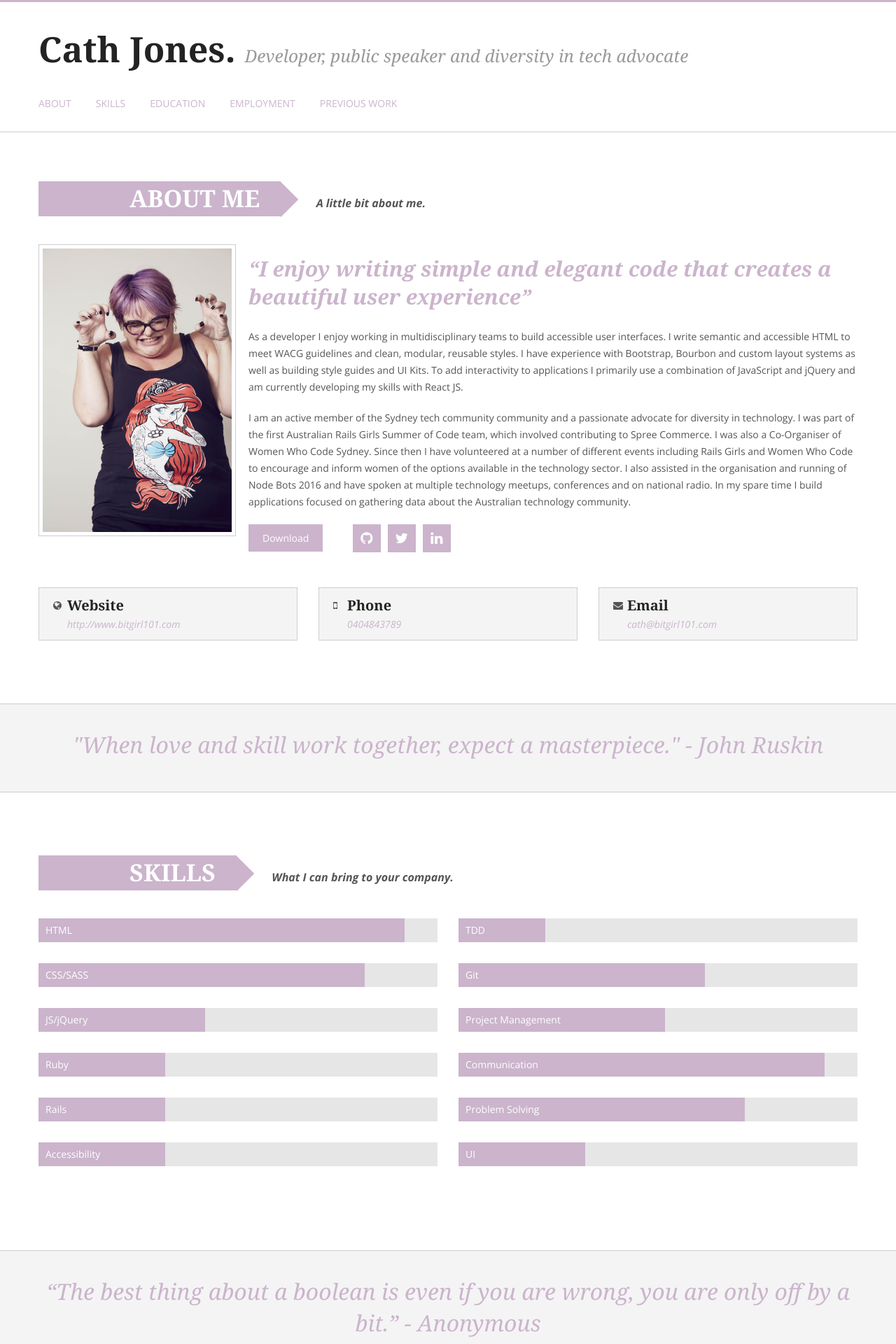
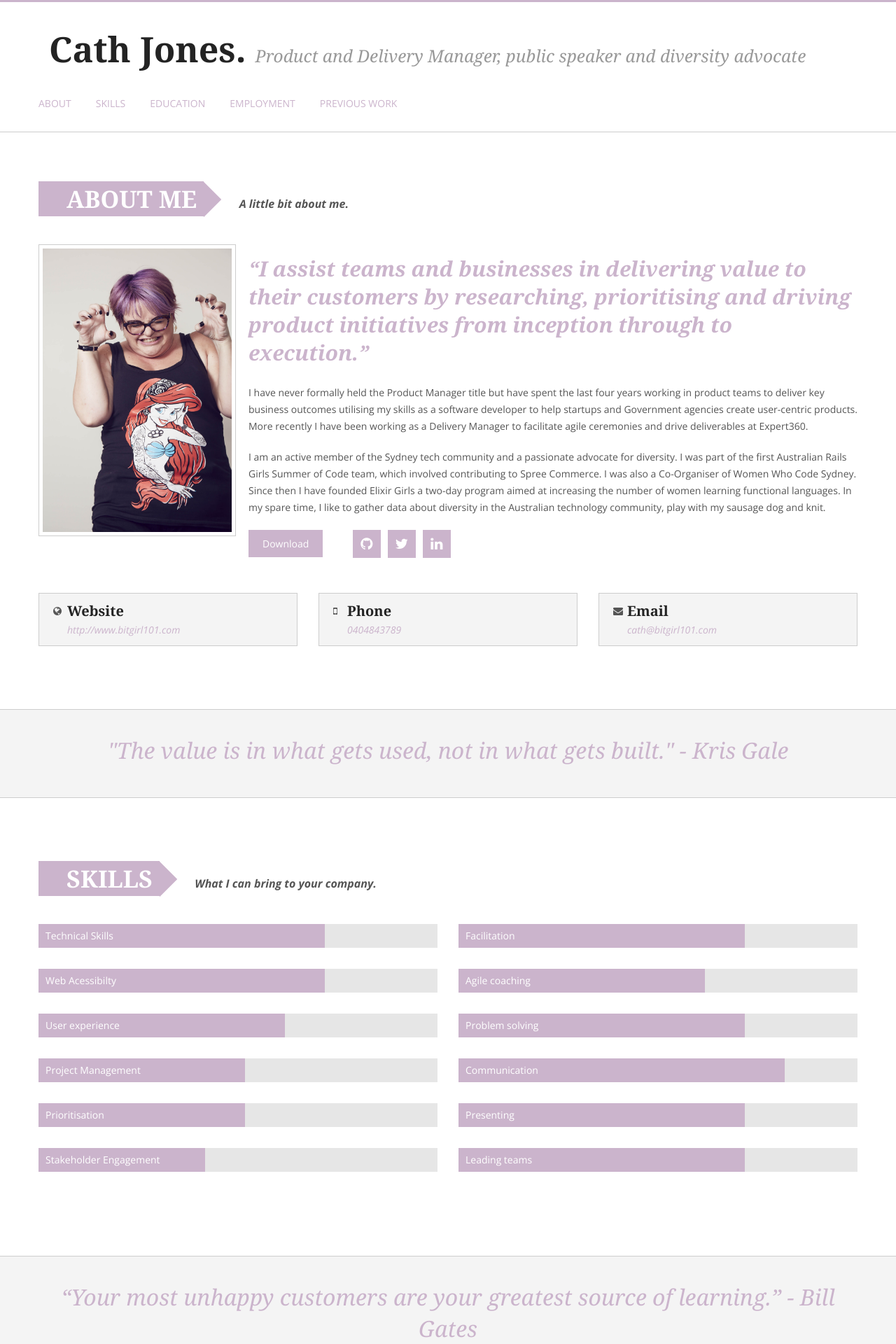
Before and after one commit to catherine-jones/catherine-jones.github.io, a Jekyll site: the page index.html, which Jekyll copies as it is, in a window 1280 px wide. Shown: the top 1920 px of the page at 70% size. Built offline with Jekyll 4.4.1, drawn with Linux system fonts in a browser that asks for light colours; nearby versions of some CDN libraries; comment, search, counter and statistics services are not loaded; some of the changed text lies outside the part shown.

Commit message:
product updates

```diff
--- a/css/skins/lilac/lilac.css
+++ b/css/skins/lilac/lilac.css
@@ -8,6 +8,9 @@ aside .tags li,
 .social li{
   background: #CBB4CC;
   background-color: #CBB4CC;
+}
+.title_section h1 {
+  padding: 10px 10px 10px 40px;
 }
 .img-preview {
   background: #CBB4CC;
@@ -46,11 +49,19 @@ ul.check li i{
 
 .arrow_box {
   position: relative;
-  left: -4px;
-  top: -6px;
+  left: 0;
+  top: -3px;
   background: #CBB4CC;
   border: 0 solid #CBB4CC;
 }
+
+@media (min-width: 998px){
+  .arrow_box {
+    top: -7px;
+    left: -4px;
+  }
+}
+
 .arrow_box:after, .arrow_box:before {
   left: 100%;
   top: 50%;
@@ -73,3 +84,9 @@ ul.check li i{
   border-width: 25px;
   margin-top: -25px;
 }
+
+
+
+.logo .title_logo{
+  padding:30px 15px;
+}
--- a/index.html
+++ b/index.html
@@ -36,7 +36,7 @@
       <div class="container">
         <div class="row-fluid">
           <div class="title_logo">
-            <h1>Cath Jones. <small>Developer, public speaker and diversity in tech advocate</small></h1>
+            <h1>Cath Jones. <small>Product and Delivery Manager, public&nbsp;speaker and diversity advocate</small></h1>
           </div>
         </div>
       </div>
@@ -75,10 +75,10 @@
           </div>
 
           <div class="span9">
-            <h1 class="title_resalt">“I enjoy writing simple and elegant code that creates a beautiful user experience”</h1>
+            <h1 class="title_resalt">“I assist teams and businesses in delivering value to their customers by researching, prioritising and driving product initiatives from inception through to execution.”</h1>
 
-            <p>As a developer I enjoy working in multidisciplinary teams to build accessible user interfaces. I write semantic and accessible HTML to meet WACG guidelines and clean, modular, reusable styles. I have experience with Bootstrap, Bourbon and custom layout systems as well as building style guides and UI Kits. To add interactivity to applications I primarily use a combination of JavaScript and jQuery and am currently developing my skills with React JS.</p>
-            <p>I am an active member of the Sydney tech community community and a passionate advocate for diversity in technology. I was part of the first Australian Rails Girls Summer of Code team, which involved contributing to Spree Commerce. I was also a Co-Organiser of Women Who Code Sydney. Since then I have volunteered at a number of different events including Rails Girls and Women Who Code to encourage and inform women of the options available in the technology sector. I also assisted in the organisation and running of Node Bots 2016 and have spoken at multiple technology meetups, conferences and on national radio. In my spare time I build applications focused on gathering data about the Australian technology community.</p>
+            <p>I have never formally held the Product Manager title but have spent the last four years working in product teams to deliver key business outcomes utilising my skills as a software developer to help startups and Government agencies create user-centric products. More recently I have been working as a Delivery Manager to facilitate agile ceremonies and drive deliverables at Expert360.</p>
+            <p>I am an active member of the Sydney tech community and a passionate advocate for diversity. I was part of the first Australian Rails Girls Summer of Code team, which involved contributing to Spree Commerce. I was also a Co-Organiser of Women Who Code Sydney. Since then I have founded Elixir Girls a two-day program aimed at increasing the number of women learning functional languages. In my spare time, I like to gather data about diversity in the Australian technology community, play with my sausage dog and knit.</p>
 
             <div class="row-fluid">
               <div class="span2 download">
@@ -129,7 +129,7 @@
      <!-- Title Area -->
     <section class="title_area">
       <div class="container">
-        <h1>"When love and skill work together, expect a masterpiece." - John Ruskin</h1>
+        <h1>"The value is in what gets used, not in what gets built." - Kris Gale</h1>
       </div>
     </section>
     <!-- End Title Area-->
@@ -149,22 +149,22 @@
           <!-- Our Skills-->
           <div class="span6">
             <div class="meter color nostripes">
-              <span style="width: 90%"><span>HTML</span></span>
+              <span style="width: 70%"><span>Technical Skills</span></span>
             </div>
             <div class="meter color nostripes">
-              <span style="width: 80%"><span>CSS/SASS</span></span>
+              <span style="width: 70%"><span>Web Acessibilty</span></span>
             </div>
             <div class="meter color nostripes">
-              <span style="width: 40%"><span>JS/jQuery</span></span>
+              <span style="width: 60%"><span>User experience</span></span>
             </div>
             <div class="meter color nostripes">
-              <span style="width: 30%"><span>Ruby</span></span>
+              <span style="width: 50%"><span>Project Management</span></span>
             </div>
             <div class="meter color nostripes">
-              <span style="width: 30%"><span>Rails</span></span>
+              <span style="width: 50%"><span>Prioritisation</span></span>
             </div>
             <div class="meter color nostripes">
-              <span style="width: 30%"><span>Accessibility</span></span>
+              <span style="width: 40%"><span>Stakeholder Engagement</span></span>
             </div>
           </div>
           <!-- End Our Skills-->
@@ -172,22 +172,22 @@
           <!-- Our Skills-->
           <div class="span6">
             <div class="meter color nostripes">
-              <span style="width: 20%"><span>TDD</span></span>
+              <span style="width: 70%"><span>Facilitation</span></span>
             </div>
             <div class="meter color nostripes">
-              <span style="width: 60%"><span>Git</span></span>
+              <span style="width: 60%"><span>Agile coaching</span></span>
             </div>
             <div class="meter color nostripes">
-              <span style="width: 50%"><span>Project Management</span></span>
+              <span style="width: 70%"><span>Problem solving</span></span>
             </div>
             <div class="meter color nostripes">
-              <span style="width: 90%"><span>Communication</span></span>
+              <span style="width: 80%"><span>Communication</span></span>
             </div>
             <div class="meter color nostripes">
-              <span style="width: 70%"><span>Problem Solving</span></span>
+              <span style="width: 70%"><span>Presenting</span></span>
             </div>
             <div class="meter color nostripes">
-              <span style="width: 30%"><span>UI</span></span>
+              <span style="width: 70%"><span>Leading teams</span></span>
             </div>
           </div>
           <!-- End Our Skills-->
@@ -200,7 +200,7 @@
      <!-- Title Area -->
     <section class="title_area">
       <div class="container">
-        <h1>“The best thing about a boolean is even if you are wrong, you are only off by a bit.” - Anonymous </h1>
+        <h1>“Your most unhappy customers are your greatest source of learning.” - Bill Gates </h1>
       </div>
     </section>
     <!-- End Title Area-->
@@ -220,33 +220,28 @@
 
           <div class="span4">
             <h4>Personal Development</h4>
-            <p>As a passionate developer I am always learning I enjoy tinkering with new languages on Code School and checking out the latest books from Safari. When I get the chance I also enjoy attending a variety of technical and non technical conferences and camps.
-            I also have a keen interest in wearable technology and enjoy tinkering with Sphero, Arduinos and Raspberry Pi.</p>
+            <p>I am passionate about my personal development, and I am always on a mission to learn something new be it from my colleagues, at a meetup or conference, a book or a course. I enjoy being able to take what I have learnt and bringing it back to my team to drive continuous improvement and best practices. If you are interested in what I am learning check out my <a href="https://trello.com/b/ZQnjc82O/personal-development" taget="blank">Kanban board.</a></p>
           </div>
 
           <div class="span8">
             <div class="border_left">
-
+              <div class="accordion-trigger">Product Institute <span>- </span><span>Product Management 2017</span></div>
+              <div class="accordion-container">
+                <p>I will soon be starting the Product Management course at the Product Institute to develop my skills further in product roadmaps, strategy and stakeholder management.</p>
+              </div>
               <div class="accordion-trigger">Academy XI <span>- </span><span>User Experience Design 2016 - 2017</span></div>
               <div class="accordion-container">
-                <p>I am currently undertaking this course in the evenings to further develop my understanding of User Interfaces and frond end development. I am learning how to conduct and analyse research as well as how to create persuasive designs and conduct usability testing sessions.</p>
+                <p>I undertook this course to develop my understanding of user research and how to build great products by engaging with your target audience. I learnt how to conduct and analyse research as well as how to create persuasive designs and run usability testing sessions.</p>
               </div>
 
               <div class="accordion-trigger">OTEN <span>- </span><span>Advanced Diploma of Project Management 2015 - 2016</span></div>
               <div class="accordion-container">
-                <p>I am currently undertaking this online course to gain a better understanding of project management and the product life cycle. I am learning how to manage stakeholder’s expectations, estimate timelines, budget and allocate resources.</p>
+                <p>I completed this online course to gain a better understanding of project management and the product lifecycle. I learnt how to estimate timelines, budgets and allocate resources and have since put the practices of managing change and risk into effect.</p>
               </div>
 
-              <div class="accordion-trigger">Ultimo TAFE <span>- </span><span>Diploma of Website Technologies 2013</span></div>
+              <div class="accordion-trigger">Ultimo TAFE <span>- </span><span>Diploma of Website Technologies 2012 - 2013</span></div>
               <div class="accordion-container">
-                <p>Through out this course I learnt how to design and build databases and integrate them into websites. We worked alongside real world client to establish their needs, recommend and implement technical solutions to solve business problems.</p>
-              </div>
-
-              <div class="clearfix"></div>
-
-              <div class="accordion-trigger">Ultimo TAFE<span>- </span><span>Certificate IV Website Design 2012 - 2013</span></div>
-              <div class="accordion-container">
-                <p>This course gave me my foundational skills in programming using PHP, SQL, jQuery, HTML and CSS. I also gained an understanding of project management and basic industry business practices.</p>
+                <p>Through out this course I learnt how to design and build databases and integrate them into websites. We worked alongside real world clients to establish their needs, recommend and implement technical solutions to solve business problems.This course gave me my foundational skills in programming using PHP, SQL, jQuery, HTML and CSS. I also gained an understanding of project management and basic industry business practices.</p>
               </div>
 
               <div class="accordion-trigger">OTEN<span>- </span><span>Certificate IV Marketing 2012</span></div>
@@ -269,7 +264,7 @@
     <!-- Title Area -->
     <section class="title_area">
       <div class="container">
-        <h1>Always code as if the guy who ends up maintaining your code will be a violent psychopath who knows where you live." - Martin Golding</h1>
+        <h1>"Data beats opinions." - Anonymous</h1>
       </div>
     </section>
     <!-- End Title Area-->
@@ -289,11 +284,15 @@
 
               <div class="span8">
                 <div class="border_right">
-                    <div class="accordion-trigger">Transformational Engineer - Digital Transformation Agency<span>- </span><span> 2015 - present</span></div>
+                  <div class="accordion-trigger">Delivery Manager - Expert360<span>- </span><span> 2017 - present</span></div>
+                 <div class="accordion-container">
+                     <p>As a delivery manager, I  work with multidisciplinary teams as a servant leader to improve and support agile practices at all levels of the organisation. I use my skills as a problem solver to assist, guide and facilitate where needed but I am not afraid of getting in and doing the actual work. I have a passion for building diverse and inclusive teams and empowering those teams to deliver user centred products.</p>
+                 </div>
+                    <div class="accordion-trigger">Transformational Engineer - Digital Transformation Agency<span>- </span><span> 2015 - 2016</span></div>
                    <div class="accordion-container">
-                       <p>As a Transformational Engineer at the DTA I have helped rapidly prototype complex applications based on user needs. After validating our prototype I have also assisted in creating usable semantic and accessible front end interfaces whilst work in cross functional agile teams. I ran regular knowledge sharing workshops on basic coding techniques, security and commonly used products such as GitHub to improve collaboration between technical and non technical team members. I assisted in implementing a design guide approach to Government services. I helped found the DTA's technology guild which brings our entire technology team together fortnightly to share knowledge and address the technology issues in government.</p>
+                       <p>As a Transformational Engineer at the DTA I have helped rapidly prototype complex applications based on user needs. After validating our prototype I have also assisted in creating usable semantic and accessible front end interfaces whilst working in cross functional agile teams. I ran regular knowledge sharing workshops on basic coding techniques, security and commonly used products such as GitHub to improve collaboration between technical and non technical team members. I assisted in implementing a design guide approach to Government services. I helped run the DTA's technology guild which brings our entire technology team together fortnightly to share knowledge and address the technology issues in government.</p>
                    </div>
-                   <div class="accordion-trigger">Contract Developer - Airtasker <span>- </span><span> 2015</span></div>
+                   <div class="accordion-trigger">Contract Developer - Airtasker <span>- </span><span>2015</span></div>
                 <div class="accordion-container">
                   <p>As a short term contractor at Airtasker I assisted with the rebranding of their website in 2015. This project involved working on an existing React.js application to restructure the layout and write new style sheets. Working alongside the creative director and Design team I quickly interpreted and implemented modular and responsive deigns.</p>
                 </div>
@@ -322,9 +321,10 @@
 
           <div class="span4">
             <h4>What's Next</h4>
-            <p>Over the course of my career so far I have had the opportunity to work with some amazing people on exciting and challenging projects. I have a wide variety of foundational skills from project management to development that would benefit any team. I always bring a lot of passion for what I do to any project that I take on.</p>
+            <p>Over the course of my career so far I have had the opportunity to work with some amazing people on exciting and challenging products. I have a variety of foundational skills from project management to engineering and delivery management that would benefit any team. I always bring a lot of passion for what I do to any work that I take on.</p>
 
-            <p>I am looking to take the next step in my career to become a cross functional UX/developer. I am also interested in roles where I can promote technologies and share my passion for diversity in our community. I enjoy public speaking and facilitating events to promote an understanding of technology.</p>
+          <p>I am looking to take the next step in my career to become a fully fledged Product Manager. I am interested in roles where I can receive mentorship and help guide cross functional teams to deliver outstanding products.</p>
+
           </div>
         </div>
       </div>
@@ -335,7 +335,7 @@
     <!-- Title Area -->
     <section class="title_area">
       <div class="container">
-        <h1>“To iterate is human, to recurse divine.” - L. Peter Deutsch </h1>
+        <h1>“A great product manager has the brain of an engineer, the heart of a designer, and the speech of a diplomat.” - Deep Nishar</h1>
       </div>
     </section>
     <!-- End Title Area-->
@@ -352,7 +352,17 @@
         </div>
 
         <div class="row-fluid">
-
+          <div class="span4">
+            <div class="item-preview">
+              <img src="img/expert360.png" alt="expert360 website">
+              <div class="img-preview">
+                <h2>Expert360</h2>
+                <p>Built with a variety of technologies I was primarily responsible for the delivery of this product</p>
+                <a href="http://expert360.com/" target="blank">See more</a>
+              </div>
+            </div>
+          </div>
+          <!-- End Item work-->
           <!-- Item work-->
           <div class="span4">
             <div class="item-preview">
@@ -378,7 +388,9 @@
             </div>
           </div>
           <!-- End Item work-->
+        </div>
 
+        <div class="row-fluid">
           <!-- Item work-->
           <div class="span4">
             <div class="item-preview">
@@ -391,16 +403,13 @@
             </div>
           </div>
           <!-- End Item work-->
-        </div>
-
-        <div class="row-fluid">
           <!-- Item work-->
           <div class="span4">
             <div class="item-preview">
               <img src="img/fame-and-partners.png" alt="Fame & Partners">
               <div class="img-preview">
                 <h2>Fame &amp; Partners</h2>
-                <p>An e-commerce using Spree Commerce I assisted with the redesign and rebranding of the Fame &amp; Partners website, along with the addition of new responsive features and pages.</p>
+                <p>An e-commerce site using Spree Commerce I assisted with the redesign and rebranding of the Fame &amp; Partners website, along with the addition of new responsive features and campaign pages.</p>
                 <a href="http://www.fameandpartners.com" target="blank">See more</a>
               </div>
             </div>
@@ -419,19 +428,6 @@
             </div>
           </div>
           <!-- End Item work-->
-
-          <!-- Item work-->
-          <div class="span4">
-            <div class="item-preview">
-              <img src="img/safedome.png" alt="Safe Dome Website">
-              <div class="img-preview">
-                <h2>Safedome</h2>
-                <p>This was previously a WordPress site that was redone in Middleman. This project involved taking an existing design and making it work on a responsive layout</p>
-                <a href="https://safedome.com/" target="blank">See more</a>
-              </div>
-            </div>
-          </div>
-          <!-- End Item work-->
         </div>
       </div>
 
@@ -439,7 +435,7 @@
     <!-- End Section Area - Works-->
 
     <footer>
-         <h6>© Catherine Jones 2016</h6>
+         <h6>© Cath Jones 2017</h6>
     </footer>
 
     <!-- ======================= JQuery libs =========================== -->
```
Also changed, not shown: img/expert360.png (added), 1 other file.
